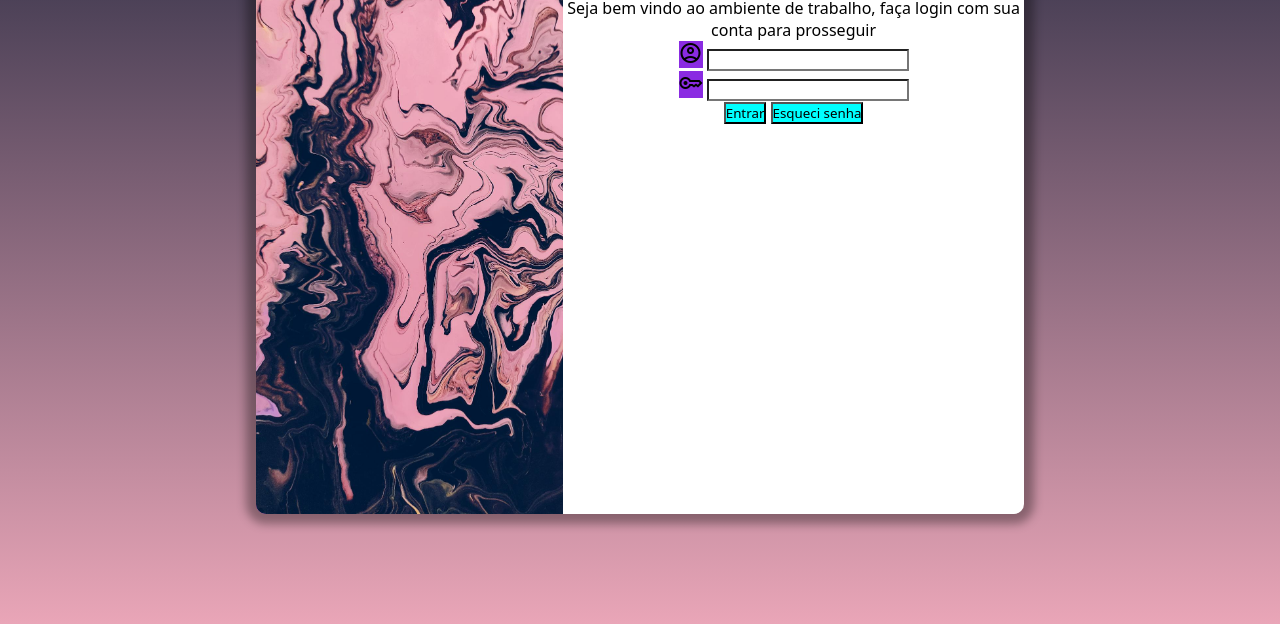
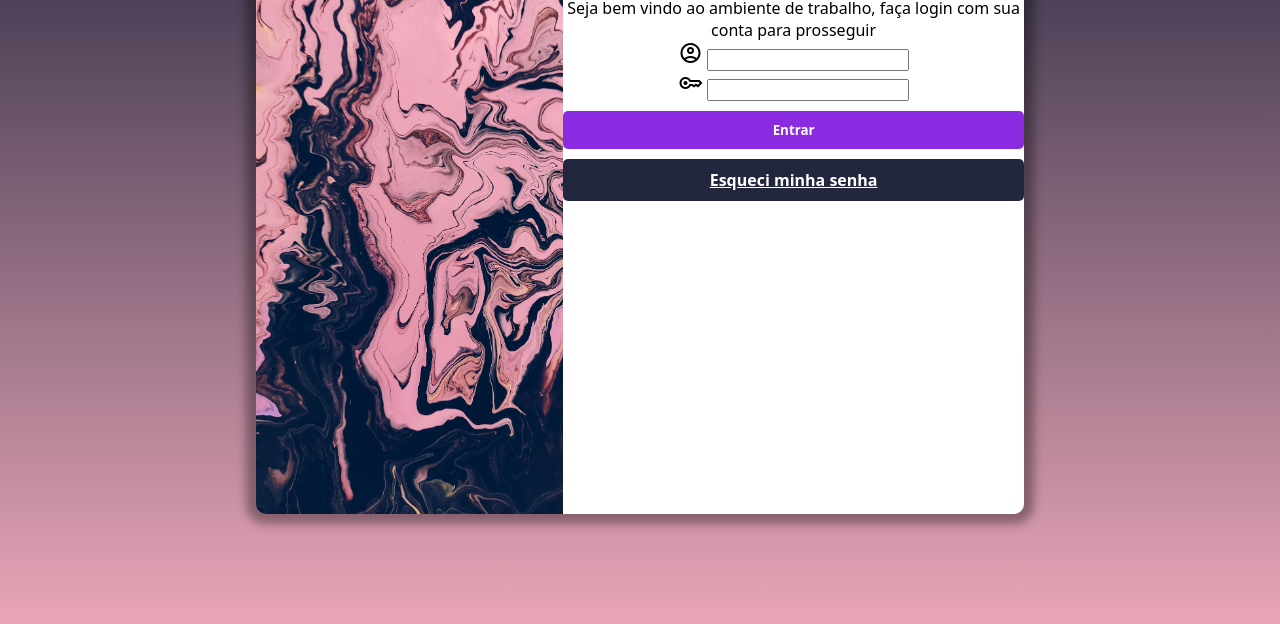
Before and after one commit to arthurzvz/Projeto-Login, a plain HTML site: page index.html in a window 1280 px wide. Shown: the part 166-790 px from the top of the page. Drawn offline with nearby package versions, Linux system fonts and the light colour scheme.

Commit message:
mudei as cores do bg

```diff
--- a/estilos/styles.css
+++ b/estilos/styles.css
@@ -40,9 +40,7 @@ main, section, div, h1{
     text-align: center;
 }
 
-span{
-    background-color: blueviolet;
-}
+
 
 section#login > div#imagem{
     display: block;
@@ -56,9 +54,40 @@ div#formulario{
     display: block;
     padding-top: 10px;
 }
-input{
-    background-color: aqua;
+
+form > input[type=submit]{
+    font-weight: bold;
+    background-color: blueviolet;
+    display: block;
+    color: white;
+    border: none;
+    border-radius: 5px;
+    padding: 10px;
+    width: 100%;
+    margin-top: 10px;
+    cursor: pointer;
+    transition: background-color 0.3s;
+    transition-timing-function: ease;
 }
-input.resposta{
-    background-color: rgb(255, 255, 255);
+
+form > input[type=submit]:hover, form > a.botao:hover{
+    background-color: purple;
 }
+form > a.botao{
+    font-weight: bold;
+    background-color: #23273E;
+    display: block;
+    color: white;
+    border: none;
+    border-radius: 5px;
+    padding: 10px;
+    width: 100%;
+    margin-top: 10px;
+    cursor: pointer;
+    transition: background-color 0.3s;
+    transition-timing-function: ease;
+}
+
+form > div > label{
+    display: none;
+}
--- a/index.html
+++ b/index.html
@@ -18,18 +18,22 @@
             <div id="formulario">
                 <h1>Login</h1>
                 <p>Seja bem vindo ao ambiente de trabalho, faça login com sua conta para prosseguir</p>
-                <form action="login.php" method="post"></form>
-                <div>
+            <form action="login.php" method="post" autocomplete="on">
+                <div class="campo">
                     <span class="material-symbols-outlined"><label for="iemail"></label>account_circle</span>
                     <input type="email" name="email" id="iemail" class="resposta">
+                    <label for="iemail">Login</label>
                 </div>
-                <div>
+                <div class="campo">
                     <span class="material-symbols-outlined" style="display: inline-block;"><label for="isen"></label>key</span>
                     <input type="password" name="sen" id="isen" minlength="8" class="resposta">
+                    <label for="isen">Senha</label>
                 </div>
                 <input type="submit" value="Entrar" id="ientrar">
-                <input type="button" value="Esqueci senha" id="isenha">
-
+                <a href="esqueci.html" class="botao">
+                    Esqueci minha senha
+                </a>
+                    </form>
             </div>
         </section>
     </main>
```
